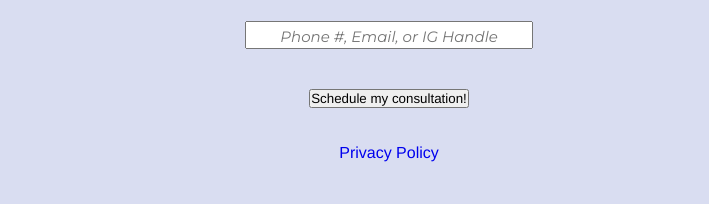
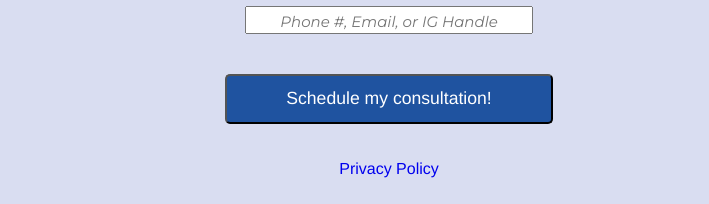
Before and after one commit to nandorazo/nandorazo.github.io, a plain HTML site: page index.html in a window 1280 px wide. Shown: the part 3074-3278 px from the top of the page, 571-1280 px from the left. Drawn offline with Linux system fonts and the light colour scheme.

Commit message:
Update style2.css

```diff
--- a/style2.css
+++ b/style2.css
@@ -482,6 +482,14 @@ input::placeholder{
     padding-right: 20px;
 }
 
+.contact-form button{
+width: 85%;
+        height: 50px;
+        background-color: rgba(31,83,160,1);
+        color: white;
+        font-size: 1.1em;
+        border-radius: 5px;
+}
 footer{
     background-color: whitesmoke;
     grid-area: footer;
```
